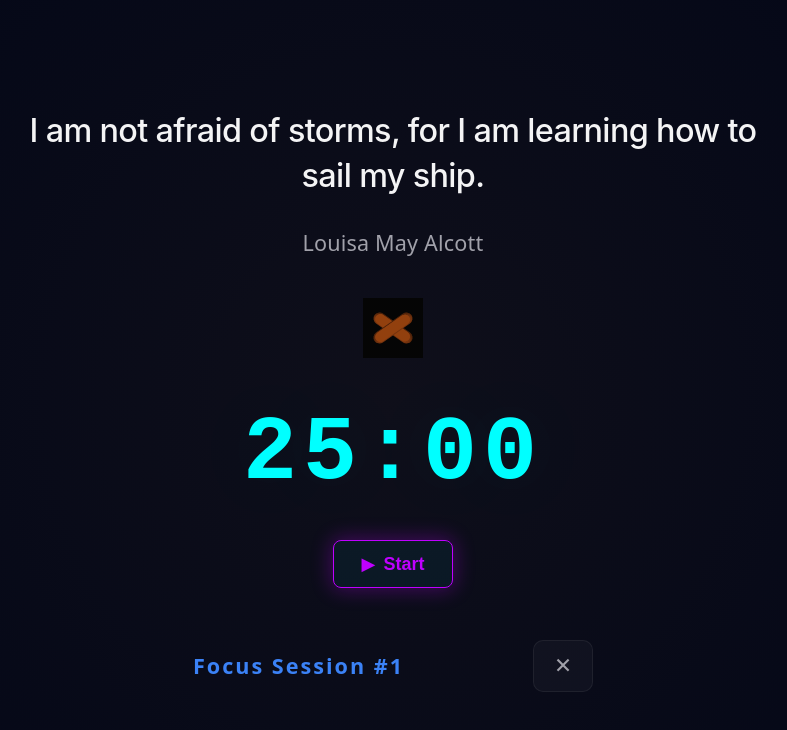
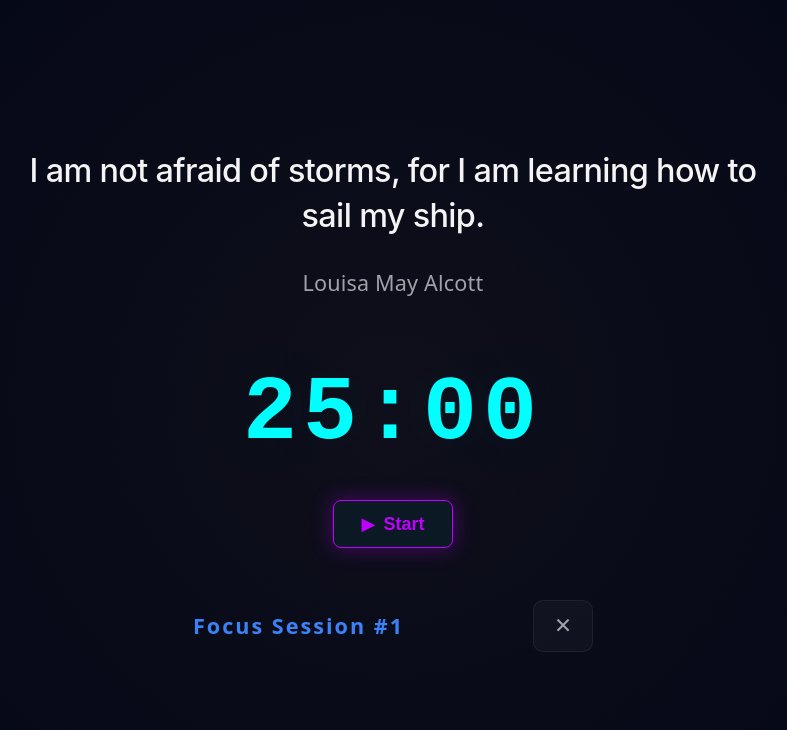
Before and after one commit to FinchDefense/flowstate-app, a React (Vite) app: page / in a window 1280 px wide. Both pictures are taken after a click on the button "⚡ Focus". Shown: the top 730 px of the page, without its empty margins (247-1034 px from the left). Built offline with nearby package versions, Linux system fonts and the light colour scheme.

Commit message:
Ditch the campfire, messes up the minamlist look

```diff
--- a/src/components/Timer/FocusMode.css
+++ b/src/components/Timer/FocusMode.css
@@ -112,46 +112,3 @@
     transform: translateY(0px);
   }
 }
-
-.bonfire-container {
-  position: relative;
-  width: 60px;
-  height: 60px;
-  background: #050505;
-  overflow: hidden;
-  display: flex;
-  justify-content: center;
-  align-items: flex-end;
-  margin: 10px auto;
-}
-
-.logs {
-  position: absolute;
-  background-color: #78350f;
-  top: 50%;
-  left: 50%;
-  width: 45px;
-  height: 12px;
-  border-radius: 6px;
-  box-shadow: inset 0 2px 3px rgba(0,0,0,0.4);
-}
-
-.log-1 {
-  transform: translate(-50%, -50%) rotate(35deg)
-}
-
-.log-2 {
-  transform: translate(-50%, -50%) rotate(-35deg)
-}
-
-.logs::before,
-.logs::after {
-  content: '';
-  position: absolute;
-  width: 40px;
-  height: 10px;
-  background: #92400e;
-  border-radius: 5px;
-  top: 1px;
-  left: 2px;
-}
```
